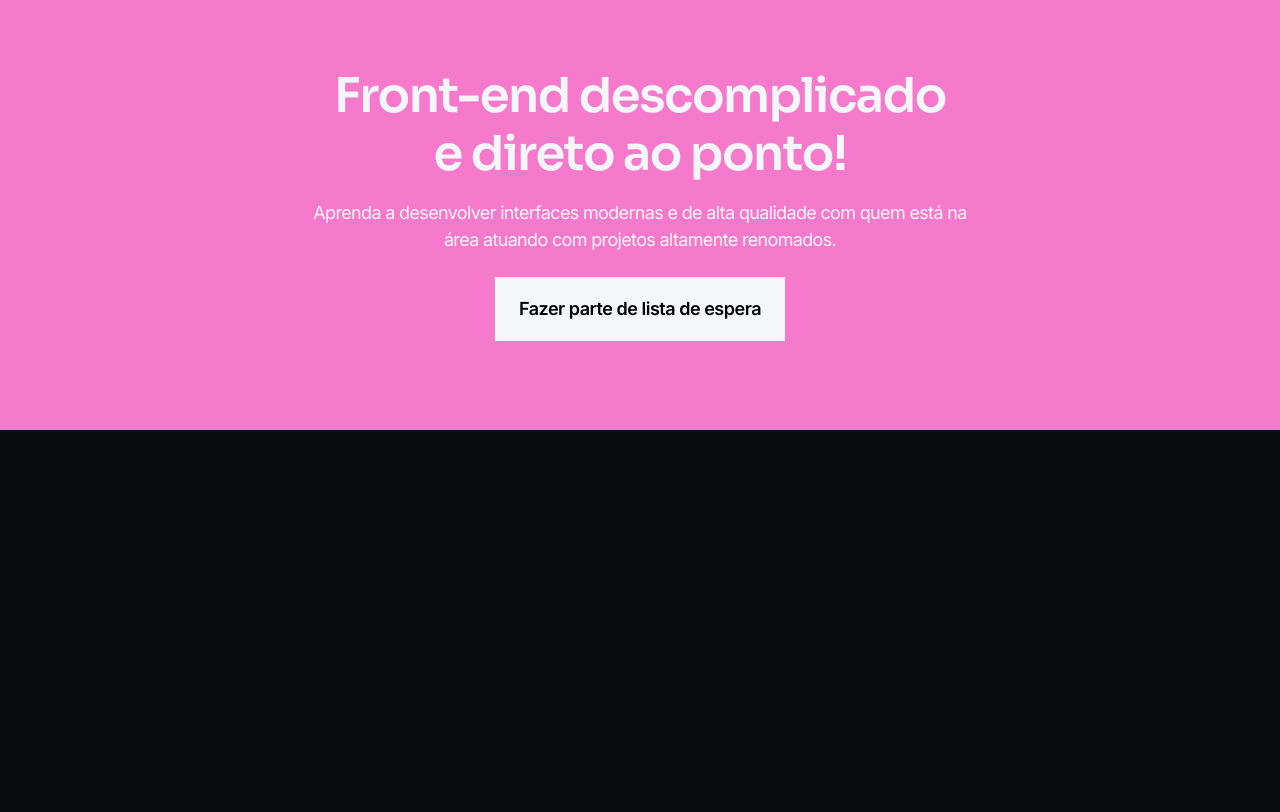
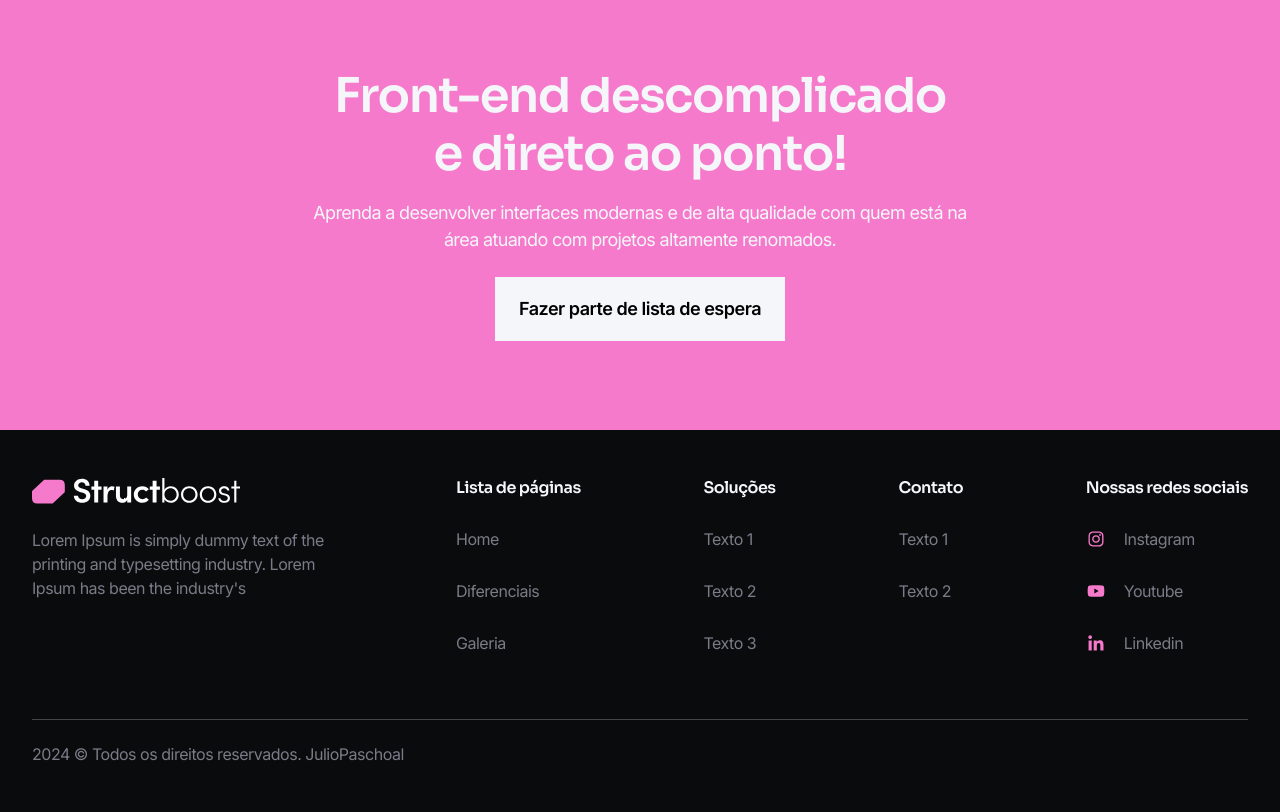
Before and after one commit to JulioPaschoal/StructBoost, a plain HTML site: page index.html in a window 1280 px wide. Shown: the part 2993-3805 px from the top of the page. Before the commit the page ends 3423 px from the top, so only its background shows below. Drawn offline with Linux system fonts and the light colour scheme.

Commit message:
estilizando footer

```diff
--- a/css/main.css
+++ b/css/main.css
@@ -175,6 +175,7 @@ header nav ul li a:hover {
 }
 
 /* CSS DO SECTION NEWSLATTER */
+
 .s-newslatter {
   padding: 8.9rem 0;
   background: var(--pink-10);
@@ -199,3 +200,72 @@ header nav ul li a:hover {
   font-weight: 400;
   letter-spacing: -0.66px;
 }
+
+/* CSS DO  FOOTER */
+
+footer {
+  padding: 4.8rem 0;
+}
+
+footer .main-area {
+  display: flex;
+  align-items: flex-start;
+  justify-content: space-between;
+  border-bottom: 1px solid rgba(255, 255, 255, 0.24);
+  padding-bottom: 6.6rem;
+  margin-bottom: 2.4rem;
+}
+
+footer .main-area .left {
+  max-width: 29.7rem;
+}
+
+footer .main-area .left p {
+  margin-top: 2.4rem;
+  color: var(--gray-600);
+  font-family: Inter;
+  font-size: 1.6rem;
+  line-height: 150%;
+  letter-spacing: -0.48px;
+}
+
+footer .main-area .right {
+  flex-grow: 1;
+  max-width: 79.2rem;
+  display: flex;
+  justify-content: space-between;
+}
+
+footer .main-area .right .item-nav h6 {
+  font-family: 'Inter' sans-serif;
+  font-size: 1.6rem;
+  font-family: 600;
+  letter-spacing: -0.48px;
+  margin-bottom: 3.2rem;
+}
+
+footer .main-area .right .item-nav ul li:not(:last-child) {
+  margin-bottom: 3.2rem;
+}
+
+footer .main-area .right .item-nav ul li a {
+  color: var(--gray-600);
+  font-size: 1.6rem;
+  letter-spacing: -0.48px;
+  transition: color .3s ease;
+  display: flex;
+  align-items: center;
+  gap: 1.8rem;
+}
+
+footer .main-area .right .item-nav ul li a:hover {
+  color: var(--gray-100);
+}
+
+footer .copy {
+  color: var(--gray-600);
+  font-size: 1.6rem;
+  font-weight: 400;
+  line-height: normal;
+  letter-spacing: -0.48px;
+}
--- a/index.html
+++ b/index.html
@@ -170,6 +170,70 @@
       <button class="btn-primary white lg">Fazer parte de lista de espera</button>
     </div>
   </section>
+  <!-- SECTION FOOTER -->
+  <footer>
+    <div class="container">
+      <div class="main-area">
+        <div class="left">
+          <img src="./imgs/logo.svg" alt="">
+          <p>Lorem Ipsum is simply dummy text of the printing and typesetting industry. Lorem Ipsum has been the
+            industry's </p>
+        </div>
+        <div class="right">
+          <div class="item-nav">
+            <h6>Lista de páginas</h6>
+            <ul>
+              <li><a href="#">Home</a></li>
+              <li><a href="#">Diferenciais</a></li>
+              <li><a href="#">Galeria</a></li>
+            </ul>
+          </div>
+          <div class="item-nav">
+            <h6>Soluções</h6>
+            <ul>
+              <li><a href="#">Texto 1</a></li>
+              <li><a href="#">Texto 2</a></li>
+              <li><a href="#">Texto 3</a></li>
+            </ul>
+          </div>
+          <div class="item-nav">
+            <h6>Contato</h6>
+            <ul>
+              <li><a href="#">Texto 1</a></li>
+              <li><a href="#">Texto 2</a></li>
+            </ul>
+          </div>
+          <div class="item-nav">
+            <h6>Nossas redes sociais</h6>
+            <ul>
+              <li>
+                <a href="#">
+                  <img src="./imgs/instagram.svg">
+                  Instagram
+                </a>
+              </li>
+              <li>
+
+                <a href="#">
+                  <img src="./imgs/youtube.svg">
+                  Youtube
+                </a>
+              </li>
+              <li>
+
+                <a href="#">
+                  <img src="./imgs/linkedin.svg">
+                  Linkedin
+                </a>
+              </li>
+
+            </ul>
+          </div>
+        </div>
+      </div>
+      <p class="copy">2024 © Todos os direitos reservados. JulioPaschoal </p>
+    </div>
+  </footer>
 </body>
 
 </html>
```
Also changed, not shown: components.html (deleted, +0 -10 lines).
